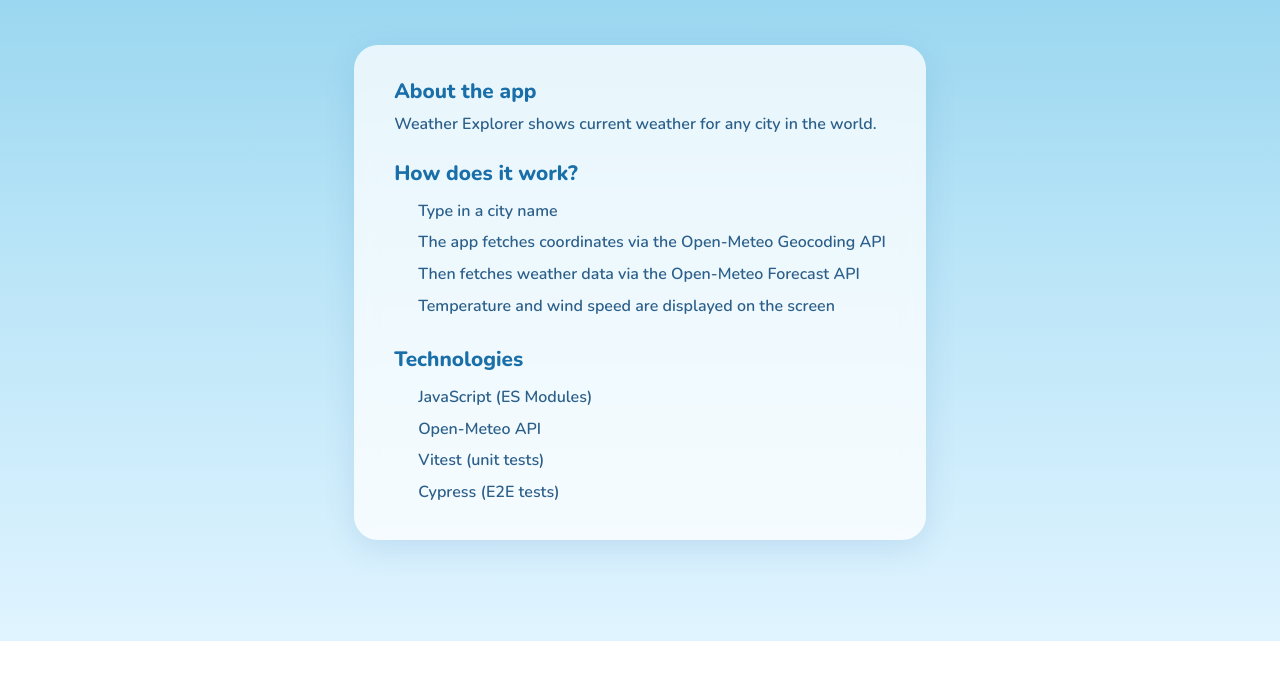
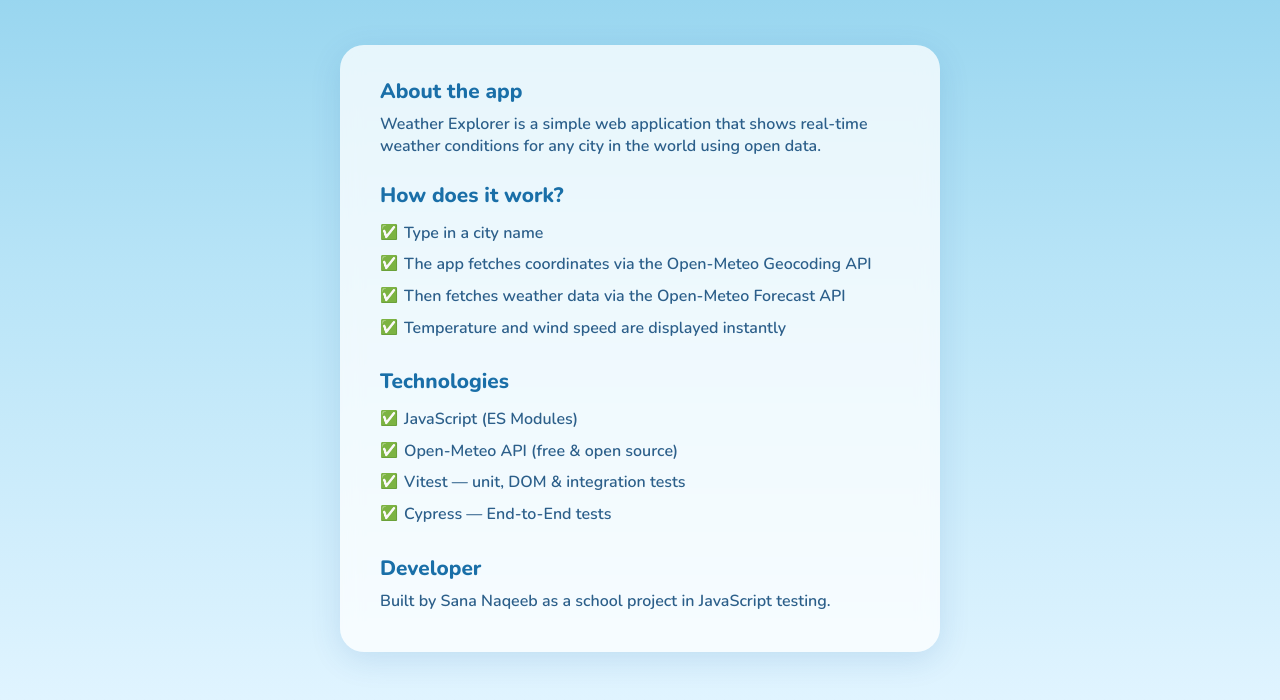
Before and after one commit to sanhu7/weather-explorer, a website: page about.html in a window 1280 px wide. Shown: the part 159-859 px from the top of the page. Before the commit the page ends 800 px from the top, so only its background shows below. Drawn offline with nearby package versions, Linux system fonts and the light colour scheme.

Commit message:
förbättra about-sida

```diff
--- a/about.html
+++ b/about.html
@@ -19,23 +19,27 @@
 
     <main>
         <h2>About the app</h2>
-        <p>Weather Explorer shows current weather for any city in the world.</p>
+        <p>Weather Explorer is a simple web application that shows real-time weather conditions for any city in the
+            world using open data.</p>
 
         <h2>How does it work?</h2>
         <ul>
             <li>Type in a city name</li>
             <li>The app fetches coordinates via the Open-Meteo Geocoding API</li>
             <li>Then fetches weather data via the Open-Meteo Forecast API</li>
-            <li>Temperature and wind speed are displayed on the screen</li>
+            <li>Temperature and wind speed are displayed instantly</li>
         </ul>
 
         <h2>Technologies</h2>
         <ul>
             <li>JavaScript (ES Modules)</li>
-            <li>Open-Meteo API</li>
-            <li>Vitest (unit tests)</li>
-            <li>Cypress (E2E tests)</li>
+            <li>Open-Meteo API (free & open source)</li>
+            <li>Vitest — unit, DOM & integration tests</li>
+            <li>Cypress — End-to-End tests</li>
         </ul>
+
+        <h2>Developer</h2>
+        <p>Built by Sana Naqeeb as a school project in JavaScript testing.</p>
     </main>
 </body>
 
--- a/style.css
+++ b/style.css
@@ -4,6 +4,13 @@
     box-sizing: border-box;
     margin: 0;
     padding: 0;
+}
+
+main ul li::before {
+    content: '✅';
+    position: absolute;
+    left: 0;
+    font-size: 0.9rem;
 }
 
 body {
```
